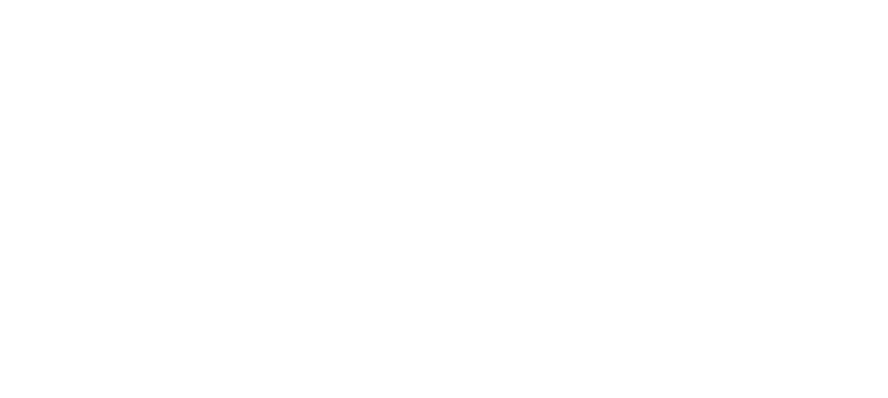
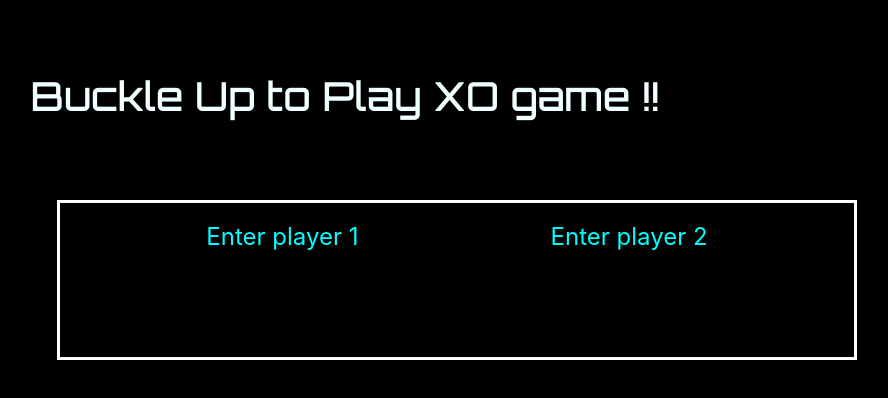
Before and after one commit to ruthJaz29/XO-Game, a plain HTML site: page index.html in a window 1280 px wide. Shown: the whole page, without its empty margins (295-1183 px from the left). Drawn offline with nearby package versions, Linux system fonts and the light colour scheme.

Commit message:
Updated index.html

```diff
--- a/index.html
+++ b/index.html
@@ -4,8 +4,15 @@
     <meta charset="UTF-8">
     <meta name="viewport" content="width=device-width, initial-scale=1.0">
     <title>XO Game</title>
+    <link rel="stylesheet" href="https://cdn.jsdelivr.net/npm/bootstrap@4.4.1/dist/css/bootstrap.min.css" integrity="sha384-Vkoo8x4CGsO3+Hhxv8T/Q5PaXtkKtu6ug5TOeNV6gBiFeWPGFN9MuhOf23Q9Ifjh" crossorigin="anonymous">
+    <link rel="stylesheet" href="style.css">
+    <link href="https://fonts.googleapis.com/css2?family=Orbitron:wght@400..900&display=swap" rel="stylesheet">
 </head>
 <body>
-
+    <h1 class ='orbitron' id ='hd'> Buckle Up to Play XO game !!</h1>
+    <div class ='names'>
+        <div id ='one'><p>Enter player 1</p></div>
+        <div id ='two'><p>Enter player 2</p></div>
+    </div>
 </body>
 </html>
--- /dev/null
+++ b/style.css
@@ -0,0 +1,39 @@
+body{
+    background-color: black;
+}
+.orbitron{
+  font-family: "Orbitron", sans-serif;
+  font-optical-sizing: auto;
+  font-weight: 500;
+  font-style: normal;
+  color: azure;
+}
+h1{
+    text-align: center;
+}
+#hd{
+    margin-top: 4.5rem;
+}
+.names{
+    display: flex;
+    border: 0.2rem solid #ffffff;
+    height: 10rem;
+    width: 50rem;
+    margin-left: 22rem;
+    color: aqua;
+    margin-top: 5rem;
+     align-items: flex-start;
+    justify-content: center;
+}
+
+.names div{
+    padding: 0.5rem;
+    margin: 0.5rem;
+    font-size: 1.5rem;
+}
+#one{
+    margin-right: 5.5rem;
+}
+#two{
+    margin-left: 5.5rem;
+}
```
